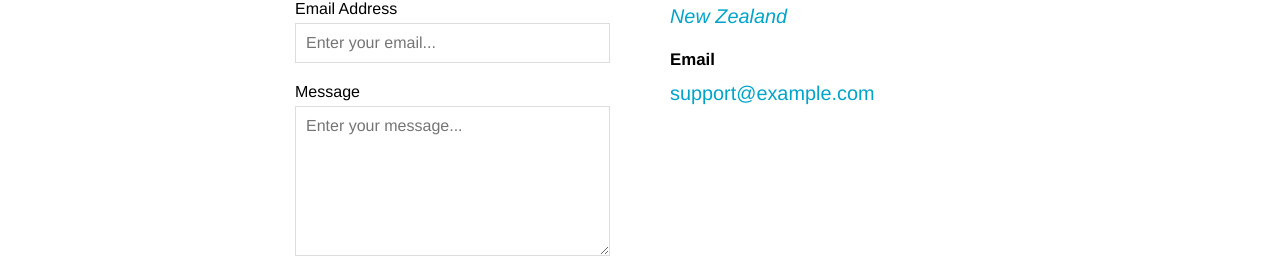
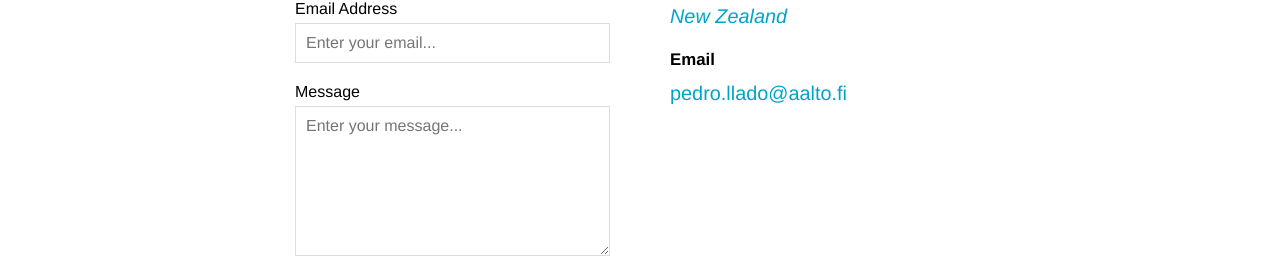
Before and after one commit to TheNEMOproject/TheNEMOproject.github.io, a Jekyll site: the page built from contact.html, in a window 1280 px wide. Shown: the part 978-1252 px from the top of the page. Built offline with Jekyll 4.4.1, drawn with Linux system fonts in a browser that asks for light colours.

Commit message:
Update contact.html

```diff
--- a/contact.html
+++ b/contact.html
@@ -14,7 +14,7 @@
 
 <div class="contact-box">
 	<form action="{{ site.baseurl }}/contact-success/" method="post" class="contact-form">
-		<input type="hidden" name="_to" value="support@example.com" />
+		<input type="hidden" name="_to" value="pedro.llado@aalto.fi" />
 		<input type="text" name="_gotcha" style="display: none;">
 
 		<label for="name">Full Name</label>
@@ -34,7 +34,7 @@
 		<address><a target="_blank" href="https://www.google.com/maps/place/{{ page.map.address | url_encode }}">{{ page.map.address | replace: ", ", ", <br>" }}</a></address>
 
 		<h3 class="editable">Email</h3>
-		<p><a href="mailto:support@example.com">support@example.com</a></p>
+		<p><a href="mailto:pedro.llado@aalto.fi">pedro.llado@aalto.fi</a></p>
 	</div>
 </div>
 
```
